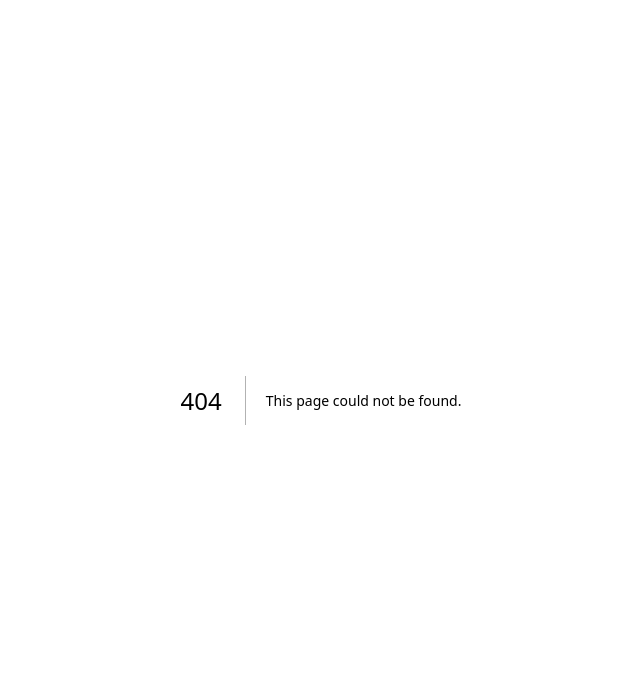
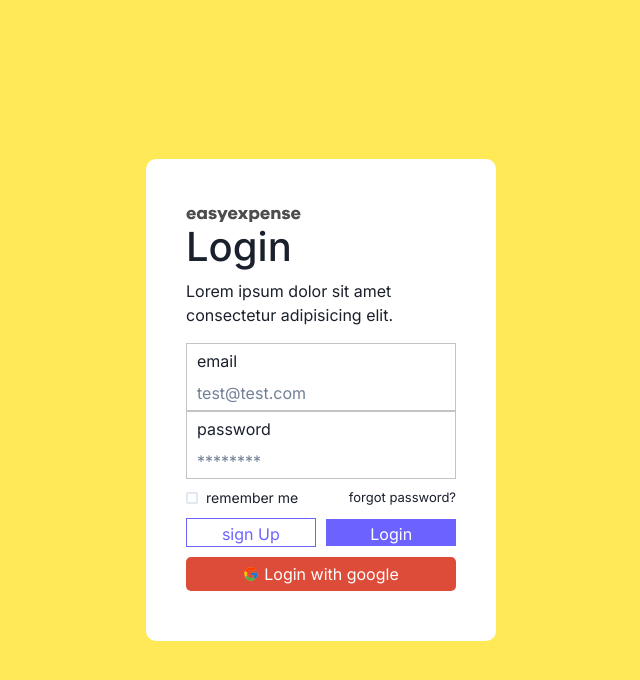
Before and after one commit to AXUNDA/easy_expense_fe_2, a Next.js app: page /login in a window 1280 px wide. Before the commit this address had no page. Shown: the top 680 px of the page, without its empty margins (319-959 px from the left). Built offline with nearby package versions, Linux system fonts and the light colour scheme.

Commit message:
login page

```diff
--- a/app/components/Intro.jsx
+++ b/app/components/Intro.jsx
@@ -5,7 +5,7 @@ import styles from "./styles.module.css";
 
 const Intro = () => {
   return (
-    <div class="row mt-5 intro">
+    <div class="row mt-5 intro me-0 ms-0">
       <div className="col-md-6 col-lg-6 col-sm-12">
         <h1>Track and approve.</h1>
         <h1>business expenses easily</h1>
--- a/app/components/Nav.jsx
+++ b/app/components/Nav.jsx
@@ -2,11 +2,12 @@ import React from "react";
 import styles from "./styles.module.css";
 import Image from "next/image";
 import logo from "../assets/logo.svg";
+import { GiHamburgerMenu } from "react-icons/gi";
 
 const Nav = () => {
   return (
     <nav
-      class="navbar navbar-expand-lg "
+      class="navbar navbar-expand-lg sticky-top  "
       style={{
         boxShadow: "none",
       }}
@@ -36,7 +37,8 @@ const Nav = () => {
           aria-expanded="false"
           aria-label="Toggle navigation"
         >
-          <i className="fas fa-bars"></i>
+          <GiHamburgerMenu color="#6c63ff" />
+          {/* <i className="fas fa-bars"></i> */}
         </button>
 
         <div className="collapse navbar-collapse" id="navbarButtonsExample">
--- a/app/components/styles.module.css
+++ b/app/components/styles.module.css
@@ -51,7 +51,7 @@
 @media (min-width: 1281px) {
   .introImage {
     position: relative;
-    bottom: 115px;
+    bottom: 80px;
     width: 100%;
     object-fit: contain;
   }
@@ -66,7 +66,7 @@
 @media (min-width: 1025px) and (max-width: 1280px) {
   .introImage {
     position: relative;
-    bottom: 110px;
+    bottom: 80px;
     width: 100%;
 
     object-fit: contain;
@@ -74,3 +74,10 @@
 
   /* CSS */
 }
+@media (min-width: 320px) and (max-width: 480px) {
+  .card {
+    width: 100%;
+  }
+
+  /* CSS */
+}
--- a/app/globals.css
+++ b/app/globals.css
@@ -1,6 +1,13 @@
 .nav-right {
   gap: 10px;
 }
+nav {
+  background: white;
+  box-shadow: none;
+  z-index: 99999;
+  box-shadow: none;
+}
+
 .intro {
   background-color: #ffe957;
   border-radius: 10px;
@@ -31,3 +38,19 @@
   margin-top: 60px;
   margin-bottom: 30px;
 }
+
+@media (min-width: 320px) and (max-width: 480px) {
+  .intro {
+    height: auto;
+    gap: 20px;
+  }
+  .cardContainer {
+    flex-direction: column;
+    gap: 10px;
+    margin-top: 10px;
+  }
+
+  /* CSS */
+}
+
+/* hamburger css */
--- a/app/layout.js
+++ b/app/layout.js
@@ -1,5 +1,6 @@
 import { Inter } from "next/font/google";
 import "./globals.css";
+import { ChakraProvider } from "@chakra-ui/react";
 
 const inter = Inter({ subsets: ["latin"] });
 
@@ -32,7 +33,9 @@ export default function RootLayout({ children }) {
         ></script>
       </head>
 
-      <body className={inter.className}>{children}</body>
+      <body className={inter.className}>
+        <ChakraProvider>{children}</ChakraProvider>
+      </body>
     </html>
   );
 }
--- /dev/null
+++ b/app/login/page.js
@@ -0,0 +1,49 @@
+import React from "react";
+import Container from "../components/Container";
+import styles from "./styles.module.css";
+import Image from "next/image";
+import logo from "../assets/logo.svg";
+import { Checkbox } from "@chakra-ui/react";
+import { FcGoogle } from "react-icons/fc";
+
+const page = () => {
+  return (
+    <div className={styles.login}>
+      <form>
+        <Image src={logo} />
+        <h1>Login</h1>
+        <p>Lorem ipsum dolor sit amet consectetur adipisicing elit.</p>
+        <div>
+          <p>email</p>
+          <input type="text" placeholder="test@test.com" />
+        </div>
+        <div>
+          <p>password</p>
+          <input type="password" placeholder="********" />
+        </div>
+        <section className="mt-2">
+          <Checkbox colorScheme="yellow" size="sm">
+            remember me
+          </Checkbox>
+          <a
+            href=""
+            style={{
+              fontSize: "13px",
+            }}
+          >
+            forgot password?
+          </a>
+        </section>
+        <section>
+          <button className={styles.signup}>sign Up</button>
+          <button className={styles.loginButton}>Login</button>
+        </section>
+        <button>
+          <FcGoogle /> Login with google
+        </button>
+      </form>
+    </div>
+  );
+};
+
+export default page;
--- /dev/null
+++ b/app/login/styles.module.css
@@ -0,0 +1,72 @@
+.login {
+  height: 100vh;
+  display: flex;
+  align-items: center;
+  justify-content: center;
+  background-color: #ffe957;
+}
+.login > form {
+  background-color: #ffffff;
+  padding: 50px 40px;
+  border-radius: 10px;
+  width: 350px;
+}
+.login > form > div {
+  border: 1px solid #c4c4c4;
+  padding-left: 10px;
+  padding-top: 5px;
+  padding-bottom: 5px;
+  padding-right: 10px;
+}
+.login > form > div > p {
+  margin-bottom: 8px;
+}
+.login > form > div > input {
+  width: 100%;
+
+  color: #6c63ff;
+}
+.login > form > div > input:focus {
+  border: none;
+  outline: none;
+}
+.login > form > div:focus-within {
+  border-right: 4px solid #6c63ff;
+}
+.login > form > section {
+  display: flex;
+  justify-content: space-between;
+  width: 100%;
+  align-items: center;
+}
+.login > form > section > button {
+  width: 48%;
+
+  padding-top: 3px;
+  margin-top: 10px;
+}
+.signup {
+  border: 1.5px solid #6c63ff;
+  color: #6c63ff;
+}
+.loginButton {
+  background-color: #6c63ff;
+  color: #ffffff;
+}
+.login > form > button {
+  display: flex;
+  align-items: center;
+  justify-content: center;
+  width: 100%;
+  background-color: #dd4b39;
+  color: white;
+  padding: 5px 0;
+  margin-top: 10px;
+  border-radius: 5px;
+  gap: 5px;
+}
+@media (min-width: 320px) and (max-width: 480px) {
+  .login > form {
+    width: 95vw;
+  }
+}
```
Also changed, not shown: package.json (+6 -1 lines), 1 other file (tests, documents, lock files or other folders).
